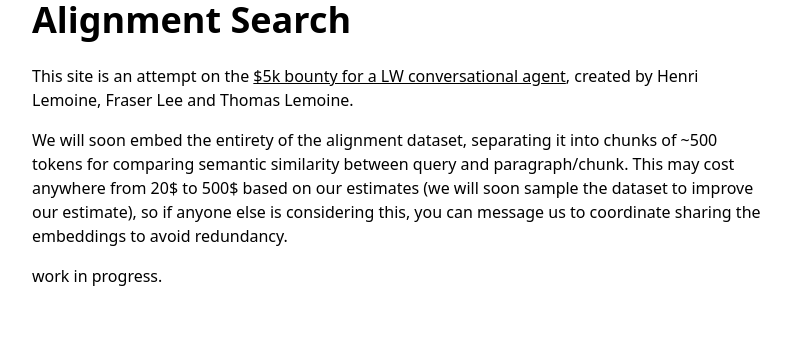
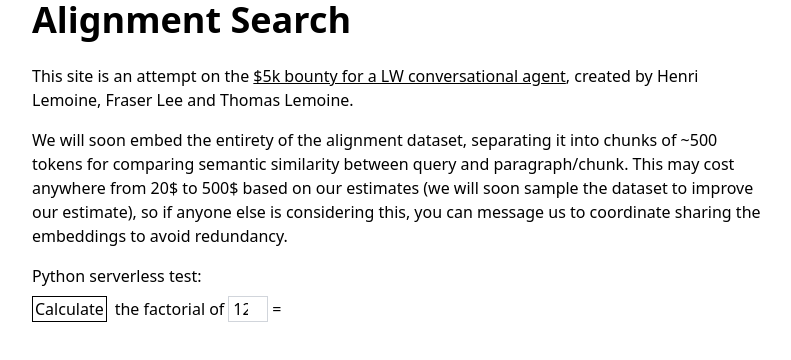
Before and after one commit to StampyAI/stampy-chat, a Next.js app in the folder web/: page / in a window 1280 px wide. Shown: the top 360 px of the page, without its empty margins (240-1031 px from the left). Built offline with nearby package versions, Linux system fonts and the light colour scheme.

Commit message:
python serverless test

```diff
--- a/web/src/pages/index.tsx
+++ b/web/src/pages/index.tsx
@@ -1,6 +1,7 @@
 import { type NextPage } from "next";
+import React from "react";
+import { useState } from "react";
 import Head from "next/head";
-import Link from "next/link";
 
 const Home: NextPage = () => {
     return (
@@ -25,10 +26,55 @@ const Home: NextPage = () => {
                     so if anyone else is considering this, you can message us to
                     coordinate sharing the embeddings to avoid redundancy.
                 </p>
-                <p>work in progress.</p>
+                <p>Python serverless test:</p>
+                <ApiButton />
             </main>
         </>
     );
 };
 
+// round trip test. If this works, our heavier usecase probably will (famous last words)
+// The one real difference is we'll want to send back a series of results as we get
+// them back from OpenAI - I think we can just do this with a websocket, which
+// shouldn't be too different.
+
+const ApiButton: React.FC = () => {
+    const [response, setResponse] = useState("");
+    const [num, setNum] = useState(12);
+    const [loading, setLoading] = useState(false);
+
+    const calculate = async () => {
+
+        setLoading(true);
+
+        const res = await fetch("/api", {
+            method: "POST",
+            headers: { "Content-Type": "application/json", },
+            body: JSON.stringify({number: num}),
+        })
+
+        const data = await res.json();
+
+        setLoading(false);
+
+        return data.result || "error";
+
+    };
+
+    return (
+        <>
+            <span>
+            <button className="mr-2"
+            onClick={async () => setResponse(JSON.stringify(await calculate()))} disabled={loading}>
+                {loading ? "Loading..." : "Calculate"}
+            </button>
+            the factorial of
+            <input type="number" className="w-10 border border-gray-300 px-1 mx-1" value={num} onChange={(e) => setNum(parseInt(e.target.value))} />
+            = {loading ? "..." : response}
+            </span>
+        </>
+    );
+};
+
+
 export default Home;
--- a/web/src/styles/globals.css
+++ b/web/src/styles/globals.css
@@ -20,3 +20,8 @@ a {
 p {
   @apply my-2;
 }
+
+button {
+  @apply bg-white hover:bg-gray-300 px-0.5 py-0 w-fit h-fit;
+  @apply border border-black;
+}
```
Also changed, not shown: 1 other file (tests, documents, lock files or other folders).
